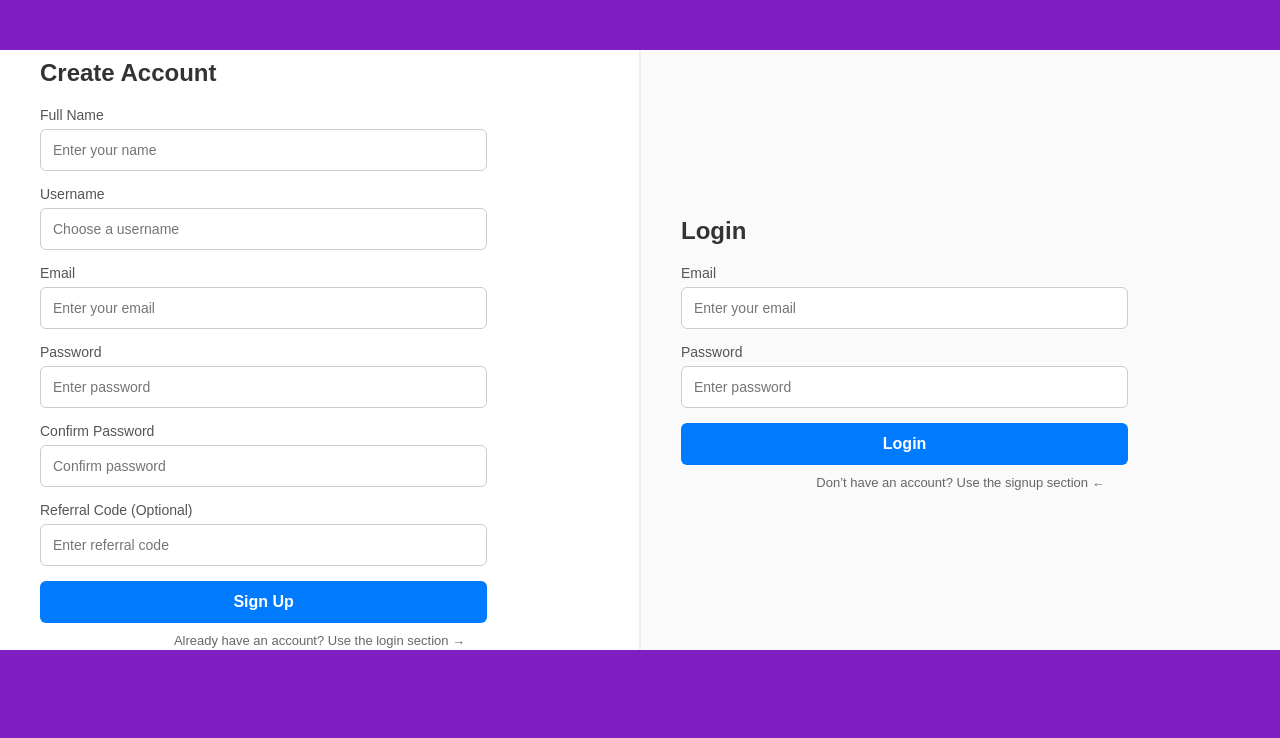
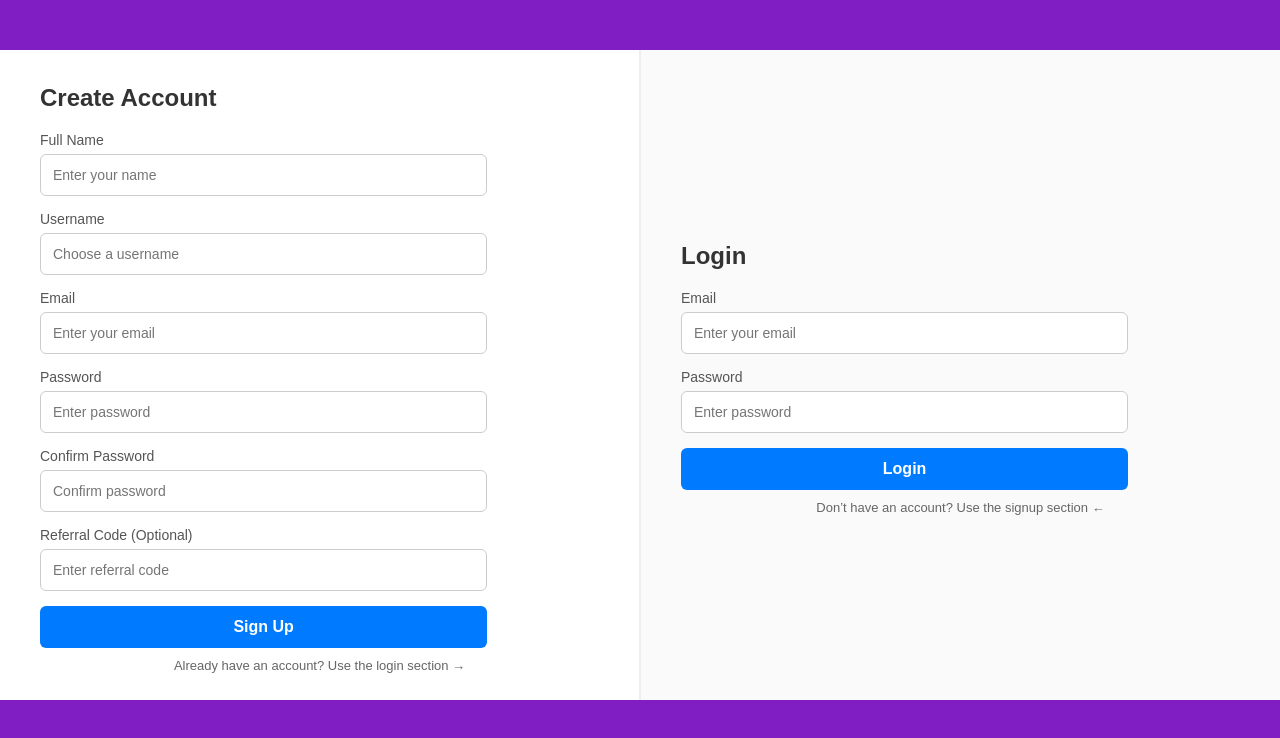
Before and after one commit to PlayCell-Mini/Skull-Spin-Pro, a plain HTML site: page auth.html in a window 1280 px wide. Drawn offline with Linux system fonts and the light colour scheme; no server answers.

Commit message:
Update auth.html

```diff
--- a/auth.html
+++ b/auth.html
@@ -25,6 +25,8 @@
     }
 
     .auth-box {
+      height: 650px;
+      width: 480px;
       flex: 1;
       display: flex;
       flex-direction: column;
```
